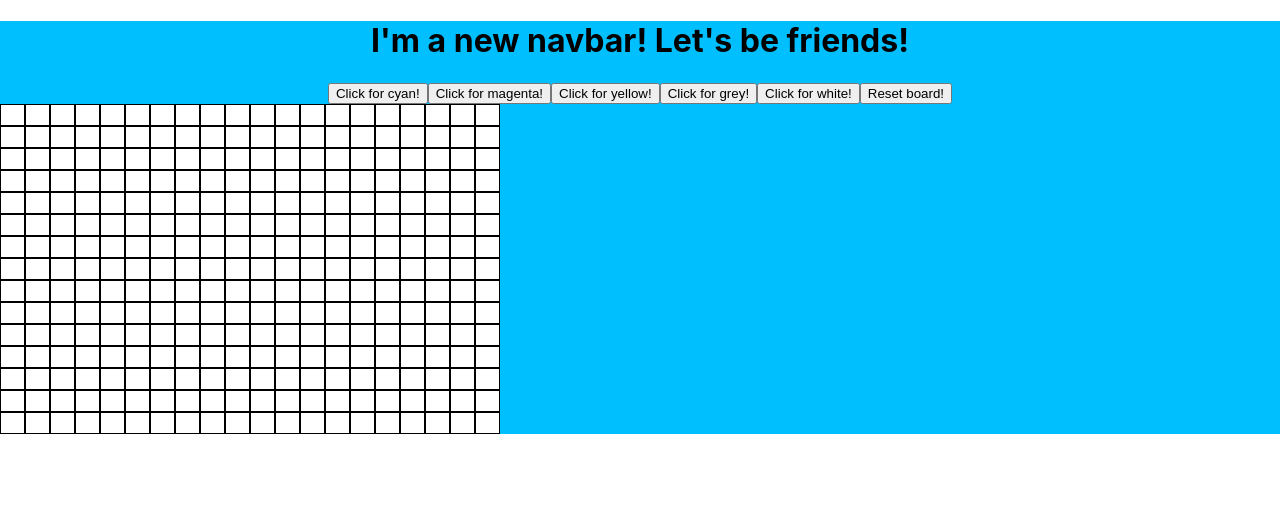
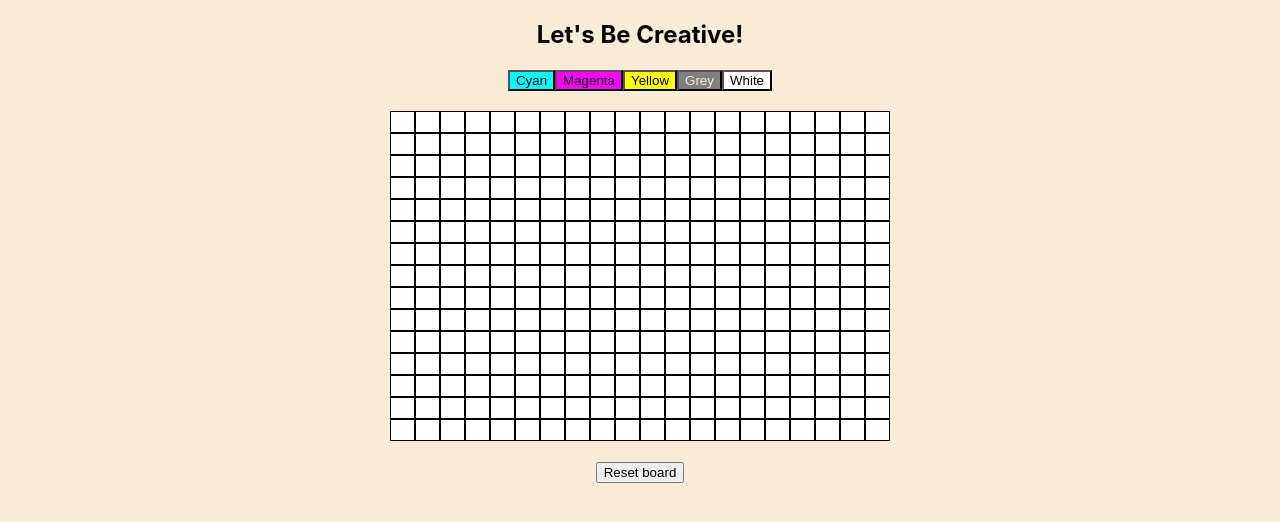
Before and after one commit to A-Zalesak/React-canvas-app, a React (Create React App) app: page / in a window 1280 px wide. Shown: the top 522 px of the page. Built offline with nearby package versions, Linux system fonts and the light colour scheme.

Commit message:
change app design

```diff
--- a/src/App.css
+++ b/src/App.css
@@ -1,6 +1,5 @@
 .App {
   text-align: center;
-  background-color: deepskyblue;
 }
 
 .square-container {
@@ -8,4 +7,5 @@
   grid-template-columns: repeat(20, 5%);
   max-width: 500px;
   max-height: 500px;
+  margin: 20px auto;
 }
--- a/src/App.js
+++ b/src/App.js
@@ -3,6 +3,10 @@ import Square from './components/Square';
 import React from 'react';
 import darkenColor from './utils';
 import Navbar from './components/Navbar';
+
+// New functionality to add:
+// When mouse leaves while down, continue painting when it re-enters
+// Also, allow single click painting
 
 function App() {
   //console.log("Re-ran App")
@@ -26,7 +30,7 @@ function App() {
     />)
   )
 
-  const [paintColor, setPaintColor] = React.useState("all")
+  const [paintColor, setPaintColor] = React.useState("grey")
 
   // Paint mode while mouse is down
   const [paintMode, setPaintMode] = React.useState(false)
@@ -37,11 +41,11 @@ function App() {
   }
 
   function changePaintColor(color) {
-    if (["all", "cyan", "magenta", "yellow", "white"].includes(color)) {
+    if (["grey", "cyan", "magenta", "yellow", "white"].includes(color)) {
       setPaintColor(color)
-      console.log(`Set paint color to ${color}`)
+      //console.log(`Set paint color to ${color}`)
     } else {
-      console.log(`Error: ${color} is not a valid input`)
+      //console.log(`Error: ${color} is not a valid input`)
     }
   }
 
@@ -100,12 +104,6 @@ function App() {
     activatePaintMode(false)
   }
 
-/*
-onMouseDown={() => activatePaintMode(true, "mouseDown")}
-      onMouseUp={() => activatePaintMode(false, "mouseUp")}
-      onMouseLeave={() => activatePaintMode(false, "mouseLeave")}
-*/
-
   return (
     <div className="App">
       <Navbar changePaintColor={changePaintColor} resetBoard={resetBoard}/>
@@ -116,6 +114,7 @@ onMouseDown={() => activatePaintMode(true, "mouseDown")}
       >
         {squareElements}
       </div>
+      <button className="button--reset" onClick={resetBoard}>Reset board</button>
     </div>
   );
 }
--- /dev/null
+++ b/src/components/Navbar.css
@@ -0,0 +1,20 @@
+.button--cyan {
+    background-color: cyan;
+}
+
+.button--magenta {
+    background-color: magenta;
+}
+
+.button--yellow {
+    background-color: yellow;
+}
+
+.button--grey {
+    background-color: grey;
+    color: antiquewhite;
+}
+
+.button--white {
+    background-color: white;
+}
--- a/src/components/Navbar.js
+++ b/src/components/Navbar.js
@@ -1,15 +1,15 @@
 import React from "react"
+import './Navbar.css'
 
 export default function Navbar(props) {
     return(
-        <div>
-            <h1>I'm a new navbar! Let's be friends!</h1>
-            <button onClick={() => props.changePaintColor("cyan")}>Click for cyan!</button>
-            <button onClick={() => props.changePaintColor("magenta")}>Click for magenta!</button>
-            <button onClick={() => props.changePaintColor("yellow")}>Click for yellow!</button>
-            <button onClick={() => props.changePaintColor("all")}>Click for grey!</button>
-            <button onClick={() => props.changePaintColor("white")}>Click for white!</button>
-            <button onClick={props.resetBoard}>Reset board!</button>
-        </div>
+        <nav>
+            <h1>Let's Be Creative!</h1>
+            <button className="button--cyan" onClick={() => props.changePaintColor("cyan")}>Cyan</button>
+            <button className="button--magenta" onClick={() => props.changePaintColor("magenta")}>Magenta</button>
+            <button className="button--yellow" onClick={() => props.changePaintColor("yellow")}>Yellow</button>
+            <button className="button--grey" onClick={() => props.changePaintColor("grey")}>Grey</button>
+            <button className="button--white" onClick={() => props.changePaintColor("white")}>White</button>
+        </nav>
     )
 }
--- a/src/index.css
+++ b/src/index.css
@@ -3,8 +3,9 @@ body {
   font-family: -apple-system, BlinkMacSystemFont, 'Segoe UI', 'Roboto', 'Oxygen',
     'Ubuntu', 'Cantarell', 'Fira Sans', 'Droid Sans', 'Helvetica Neue',
     sans-serif;
-  -webkit-font-smoothing: antialiased;
-  -moz-osx-font-smoothing: grayscale;
+  /*-webkit-font-smoothing: antialiased;
+  -moz-osx-font-smoothing: grayscale;*/
+  background-color: antiquewhite;
 }
 
 code {
--- a/src/utils.js
+++ b/src/utils.js
@@ -19,13 +19,13 @@ export default function darkenColor(hex, paintColor) {
     const rgb = hexToRgb(hex)
     //console.log(paintColor)
     let result;
-    if (paintColor === "all") {
+    if (paintColor === "grey") {
         result = [rgb.r, rgb.g, rgb.b].map(x => {
-            return Math.max(0, x - 30)
+            return Math.max(0, x - 15)
         })
     } else if (paintColor === "white") {
         result = [rgb.r, rgb.g, rgb.b].map(x => {
-            return Math.min(255, x + 30)
+            return Math.min(255, x + 15)
         })
     } else {
         result = [
```
